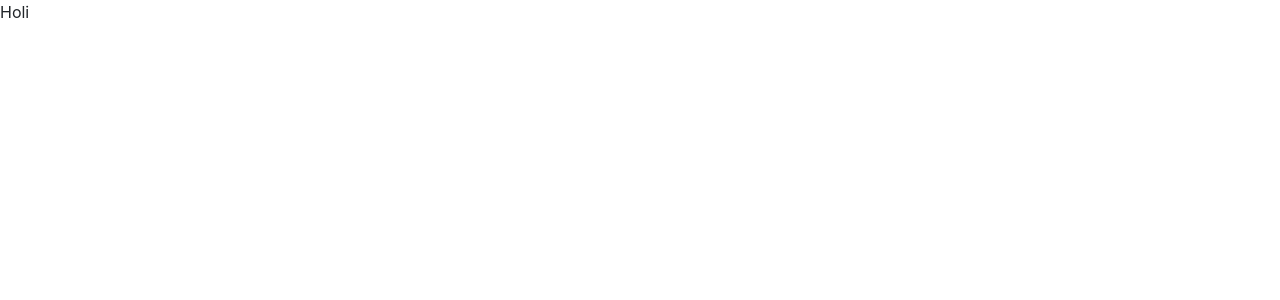
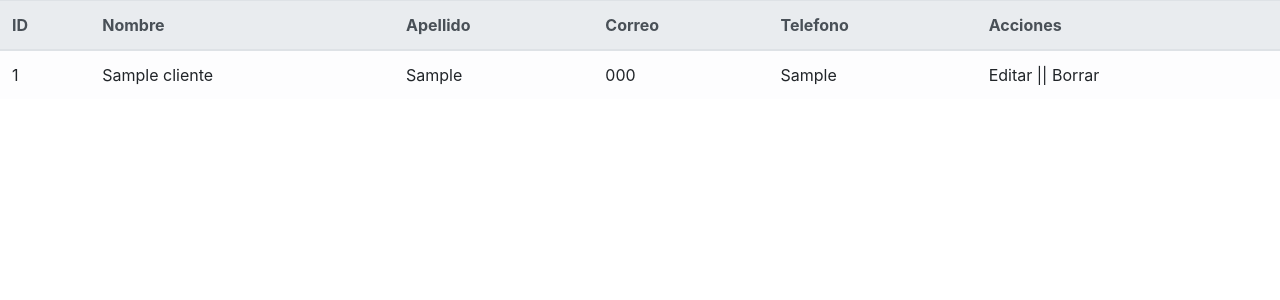
Before and after one commit to Joe1Cano/Proyecto_Tienda, a Flask app: page / in a window 1280 px wide. Before the commit the part shown is almost empty. Shown: the top 300 px of the page. Run offline with Flask 2, Linux system fonts and the light colour scheme; tables that the repository leaves empty or names only in its code hold one stand-in row (values such as "Sample post"); some libraries are stand-ins or nearby versions.

Commit message:
mostrar datos de sql en el html

```diff
--- a/main.py
+++ b/main.py
@@ -14,12 +14,16 @@ mysql.init_app(app)
 
 @app.route("/")
 def index():
-    """sql =""
+    sql ="Select * from clientes;"
     conn = mysql.connect()
     cursor = conn.cursor()
     cursor.execute(sql)
-    conn.commit()"""
-    return render_template("clientes/index.html")
+
+    clientes = cursor.fetchall()
+    print(clientes)
+
+    conn.commit()
+    return render_template("clientes/index.html", clientes=clientes )
 
 @app.route('/create')
 def create():
--- a/templates/clientes/index.html
+++ b/templates/clientes/index.html
@@ -7,6 +7,29 @@
     <title>Inicio</title>
 </head>
 <body>
-    Holi
+    <table class="table table-light">
+        <thead class="thead-light">
+            <tr>
+                <th>ID</th>
+                <th>Nombre</th>
+                <th>Apellido</th>
+                <th>Correo</th>
+                <th>Telefono</th>
+                <th>Acciones</th>
+            </tr>
+        </thead>
+        <tbody>
+            {% for cliente in clientes %}
+            <tr>
+                <td>{{cliente[0]}}</td>
+                <td>{{cliente[1]}}</td>
+                <td>{{cliente[2]}}</td>
+                <td>{{cliente[3]}}</td>
+                <td>{{cliente[4]}}</td>
+                <td> Editar || Borrar</td>
+            </tr>
+            {% endfor %}
+        </tbody>
+    </table>
 </body>
 </html>
```
